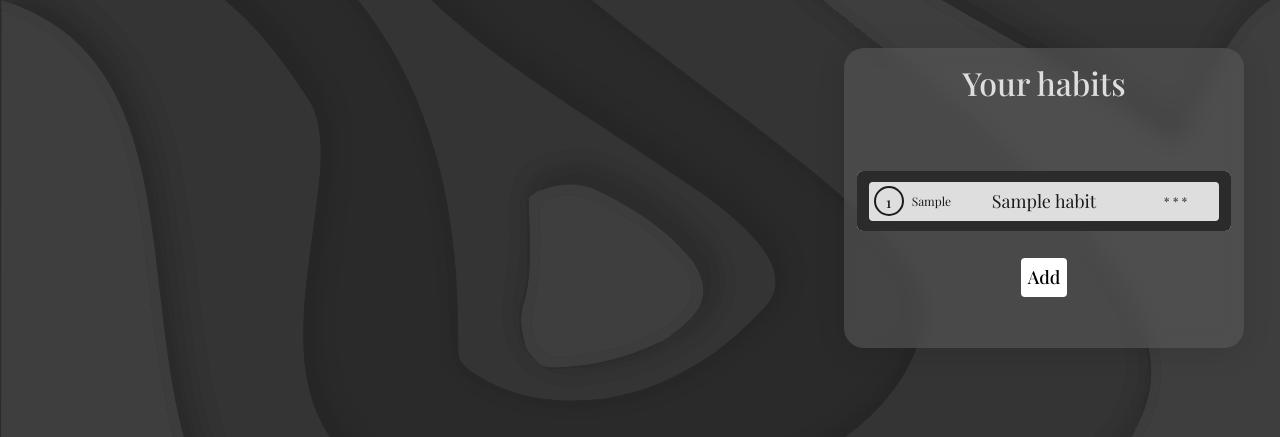
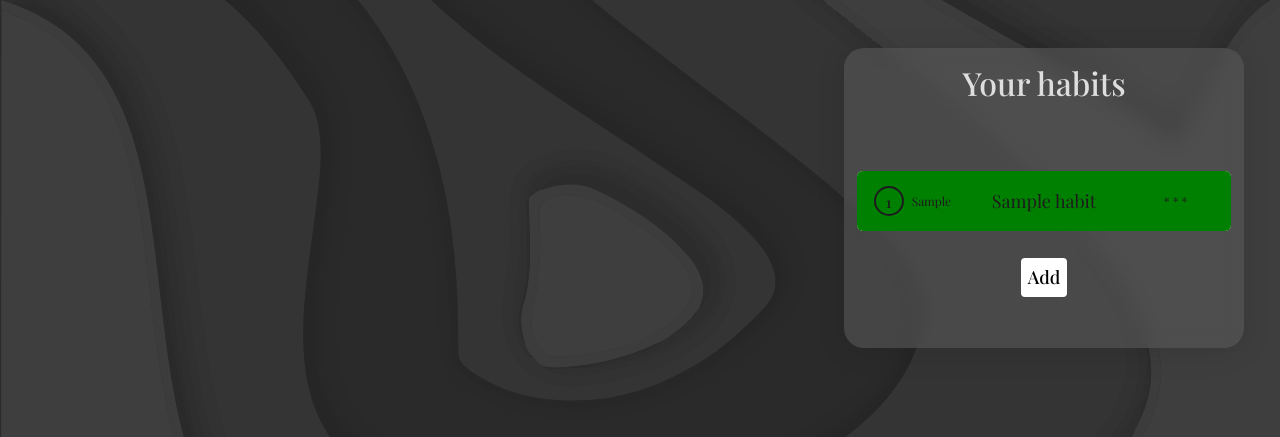
Before and after one commit to jflets/Habitize, a Django app: page /dashboard/ in a window 1280 px wide. Shown: the part 80-517 px from the top of the page. Run offline with Django 3.2, Linux system fonts and the light colour scheme; a user stored in the database is signed in; tables that the repository leaves empty hold one stand-in row (values such as "Sample post").

Commit message:
Add on complete logic & styling for habits

```diff
--- a/static/css/dashboard.css
+++ b/static/css/dashboard.css
@@ -370,3 +370,11 @@ form p {
     gap: 0.5rem;
     color: #1C1C1C;
 }
+
+.completed-field {
+    display: inline;
+}
+
+.completed {
+    background-color: green;
+}
--- a/templates/dashboard/index.html
+++ b/templates/dashboard/index.html
@@ -49,10 +49,13 @@
                                     >
                                   </li>
                                   <li>
-                                    <a class="options" href="{% url 'toggle' habit.id %}"
-                                      >Complete Habit</a
-                                    >
-                                  </li>
+                                    {% if not habit.completed %}
+                                    <li>
+                                      <a class="options" href="{% url 'toggle' habit.id %}"
+                                        >Complete Habit</a
+                                      >
+                                    </li>
+                                    {% endif %}
                                   <li>
                                     <a class="options" href="{% url 'delete' habit.id %}">Delete</a>
                                   </li>
@@ -63,14 +66,14 @@
                           {% else %}
                           <div class="progress container progress-container">
                             <div
-                              class="progress-bar"
+                              class="progress-bar {% if habit.completed %}completed{% endif %}"
                               role="progressbar"
                               data-progress="{{ habit.progress }}"
                               aria-valuenow="{{ habit.progress }}"
                               aria-valuemin="0"
                               aria-valuemax="100"
                             ></div>
-                            <div class="progress-cd">
+                            <div class="progress-cd {% if habit.completed %}completed{% endif %}">
                               <div class="unit-value col-3">
                                 <div class="habit-value">
                                   {{ habit.value }}
```
